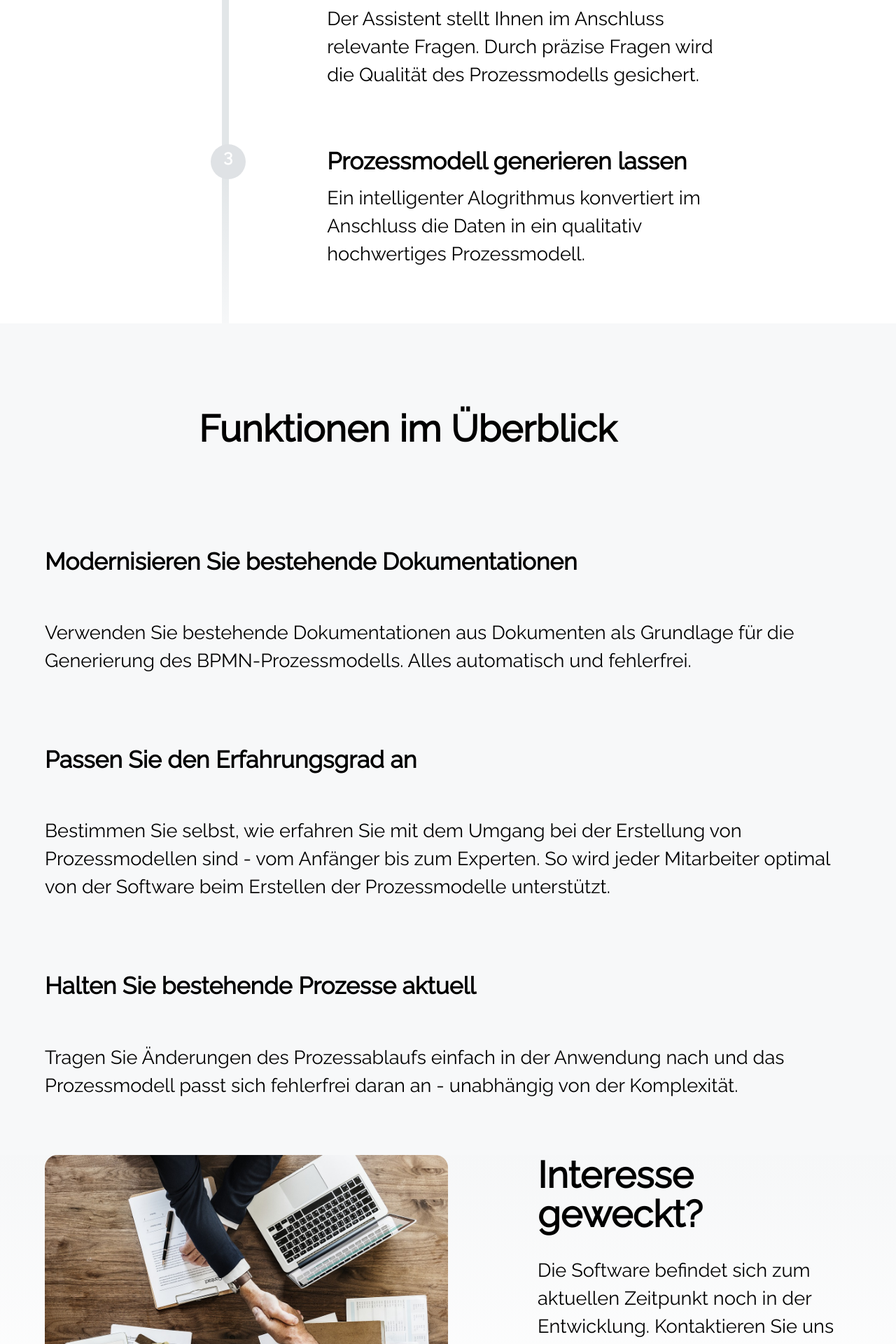
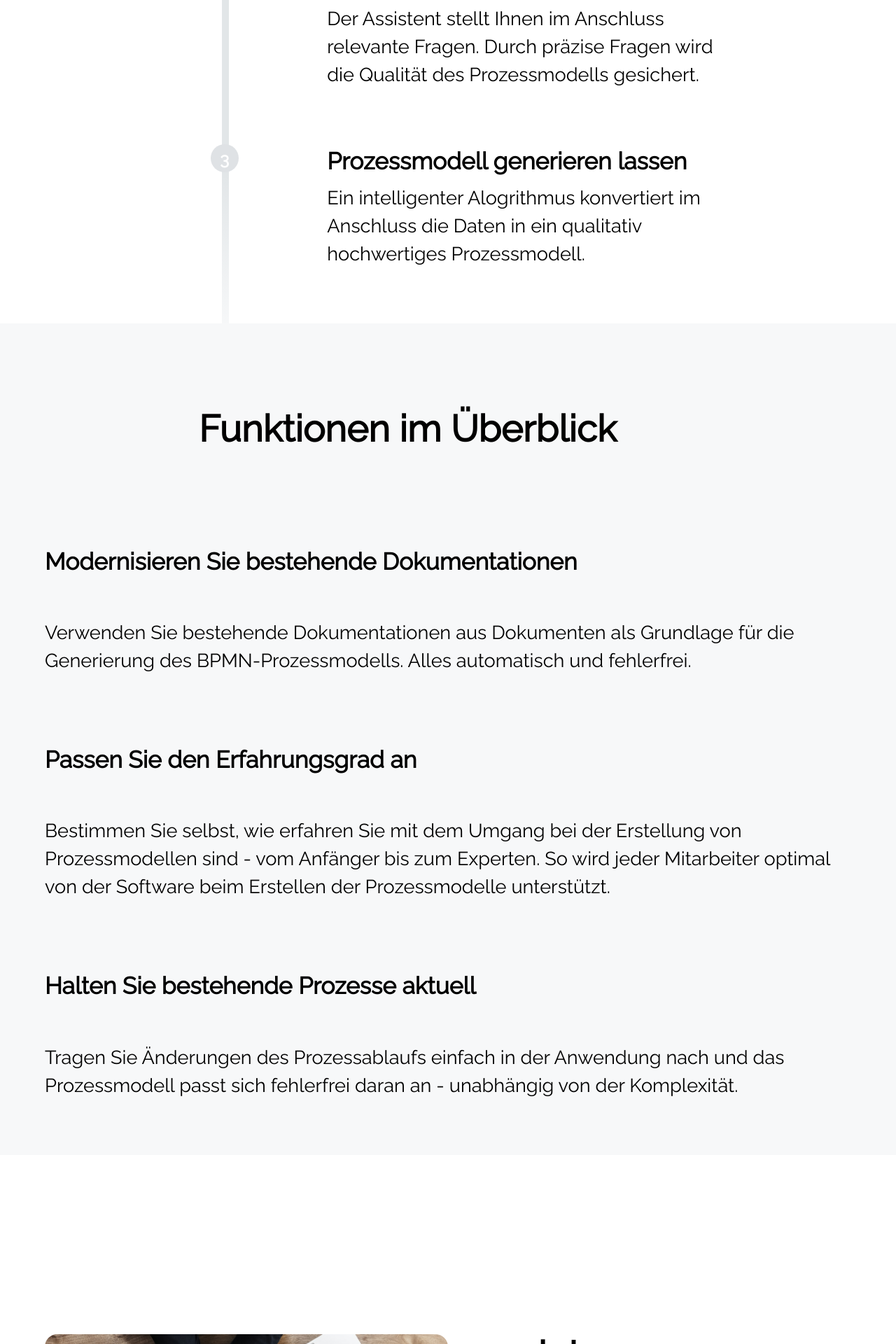
Before and after one commit to michaelzm/bpmnlandingpage, a PHP site: page / in a window 1280 px wide. Shown: the part 1360-3280 px from the top of the page at 70% size. Run offline with PHP 8.4, Linux system fonts and the light colour scheme.

Commit message:
fixed number padding

```diff
--- a/styles/main.css
+++ b/styles/main.css
@@ -194,7 +194,7 @@
   text-align: center;
 }
 
-@media (min-width: 1150px) {
+@media (min-width: 1300px) {
   .page-grid .steps .x-container .x-grid .steps-grid-right .step-items .step-item .step-item-number {
     height: 50px;
     width: 50px;
@@ -202,7 +202,15 @@
   }
 }
 
-@media (min-width: 525px) and (max-width: 1150px) {
+@media (min-width: 850px) and (max-width: 1300px) {
+  .page-grid .steps .x-container .x-grid .steps-grid-right .step-items .step-item .step-item-number {
+    height: 40px;
+    width: 40px;
+    margin-left: -13vw;
+  }
+}
+
+@media (min-width: 525px) and (max-width: 850px) {
   .page-grid .steps .x-container .x-grid .steps-grid-right .step-items .step-item .step-item-number {
     height: 40px;
     width: 40px;
@@ -219,6 +227,7 @@
 }
 
 .page-grid .steps .x-container .x-grid .steps-grid-right .step-items .step-item .step-item-number h5 {
+  padding-top: 0.5vh;
   color: white;
 }
 
@@ -328,15 +337,13 @@
 
 .page-grid .interest {
   width: 100%;
-  background: -webkit-gradient(linear, left top, left bottom, from(#f6f7f8), to(white));
-  background: linear-gradient(180deg, #f6f7f8, white);
   -ms-grid-row: 6;
   -ms-grid-column: 1;
   grid-area: interest;
 }
 
 .page-grid .interest .x-container {
-  padding: 0 5%;
+  padding: 20% 5% 0% 5%;
 }
 
 .page-grid .interest .x-container .x-grid {
--- a/styles/main.scss
+++ b/styles/main.scss
@@ -145,13 +145,19 @@
 
               .step-item-number {
 
-                @media (min-width: 1150px) {
+                @media (min-width: 1300px) {
                   height: 50px;
                   width: 50px;
                   margin-left: -13vw;
                 }
 
-                @media (min-width: 525px) and (max-width: 1150px) {
+                @media (min-width: 850px) and (max-width: 1300px) {
+                  height: 40px;
+                  width: 40px;
+                  margin-left: -13vw;
+                }
+
+                @media (min-width: 525px) and (max-width: 850px) {
                   height: 40px;
                   width: 40px;
                   margin-left: -14vw;
@@ -171,6 +177,7 @@
                 text-align: center;
 
                 h5 {
+                  padding-top: 0.5vh;
                   color: white;
                 }
               }
@@ -274,12 +281,12 @@
 
   .interest {
     width: 100%;
-    background: linear-gradient(180deg, rgb(246, 247, 248), white);
+    //background: linear-gradient(180deg, rgb(246, 247, 248), white);
     grid-area: interest;
 
 
     .x-container {
-      padding: 0 5%;
+      padding: 20% 5% 0% 5%;
 
       .x-grid {
         display: grid;
```
Also changed, not shown: 1 other file.
